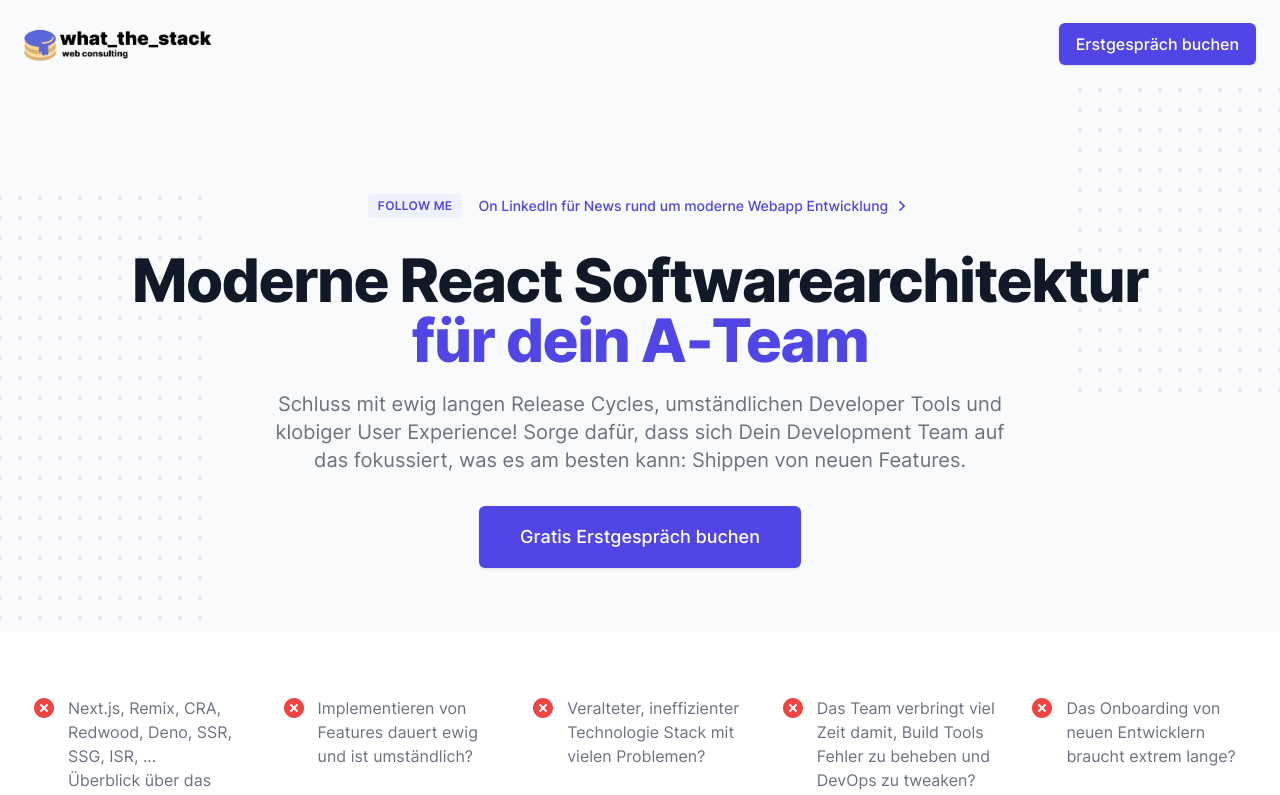
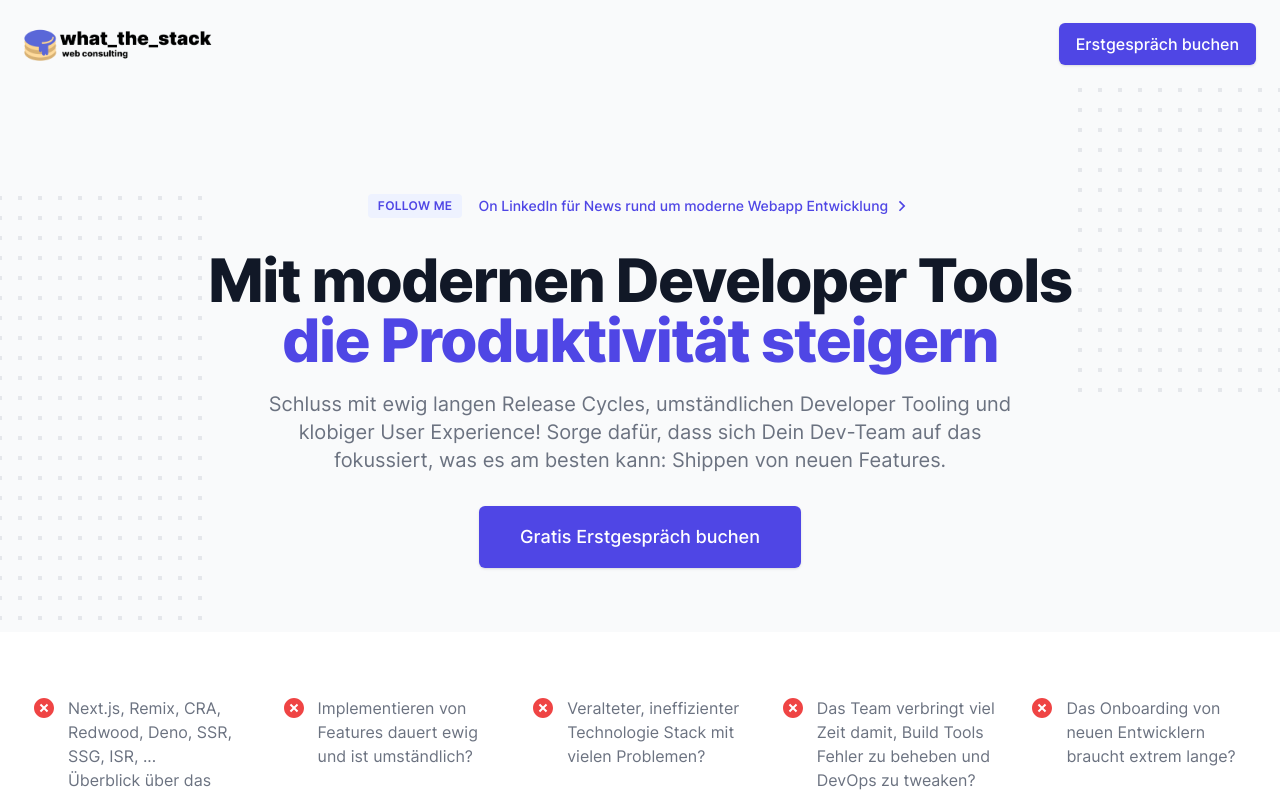
Before and after one commit to scriptify/what-the-stack, a Next.js app: page / in a window 1280 px wide. Shown: the top 795 px of the page. Built offline with nearby package versions, Linux system fonts and the light colour scheme.

Commit message:
fix: better positioning

```diff
--- a/src/components/Hero/index.tsx
+++ b/src/components/Hero/index.tsx
@@ -115,15 +115,17 @@ export default function LandingHero() {
           </div>
           <div className='mt-8 text-center'>
             <h1 className='mt-16 mb-8 text-4xl font-extrabold tracking-tight text-gray-900 sm:text-5xl md:text-6xl lg:my-0'>
-              <span className=''>Moderne React Softwarearchitektur</span>
+              <span className=''>Mit modernen Developer Tools</span>
               <br />
-              <span className='text-indigo-600'>für dein A-Team</span>
+              <span className='text-indigo-600'>
+                die Produktivität steigern
+              </span>
             </h1>
             <p className='mx-auto mt-3 max-w-md text-base text-gray-500 sm:text-lg md:mt-5 md:max-w-3xl md:text-xl'>
               Schluss mit ewig langen Release Cycles, umständlichen Developer
-              Tools und klobiger User Experience! Sorge dafür, dass sich Dein
-              Development Team auf das fokussiert, was es am besten kann:
-              Shippen von neuen Features.
+              Tooling und klobiger User Experience! Sorge dafür, dass sich Dein
+              Dev-Team auf das fokussiert, was es am besten kann: Shippen von
+              neuen Features.
             </p>
             <div className='mx-auto mt-5 max-w-md sm:flex sm:justify-center md:mt-8'>
               <div className='rounded-md shadow'>
--- a/src/components/Seo.tsx
+++ b/src/components/Seo.tsx
@@ -5,7 +5,7 @@ const defaultMeta = {
   title: 'What The Stack - Web Consulting',
   siteName: 'What The Stack',
   description:
-    'Moderne React Softwarearchitektur für dein A-Team: Schluss mit ewig langen Release Cycles, umständlichen Developer Tools und klobiger User Experience! Sorge dafür, dass sich Dein Development Team auf das fokussiert, was es am besten kann: Shippen von neuen Features.',
+    'Mit modernen Developer Tools die Produktivität steigern: Schluss mit ewig langen Release Cycles, umständlichen Developer Tooling und klobiger User Experience! Sorge dafür, dass sich Dein Dev-Team auf das fokussiert, was es am besten kann: Shippen von neuen Features.',
   /** Without additional '/' on the end, e.g. https://theodorusclarence.com */
   url: 'https://what-the-stack.com',
   type: 'website',
--- a/src/components/TheProcess/index.tsx
+++ b/src/components/TheProcess/index.tsx
@@ -54,7 +54,7 @@ export default function TheProcess() {
           So funktioniert&apos;s
         </h2>
         <p className='mt-2 text-3xl font-extrabold tracking-tight text-gray-900 sm:text-4xl'>
-          In zwei Wochen zum perfekten React Techstack
+          In zwei Wochen zum perfekten TypeScript Techstack
         </p>
         <p className='mx-auto mt-5 max-w-prose text-xl text-gray-500'>
           Hier wird nicht lange um den heißen Brei geredet. Was ich anbiete, ist
```
